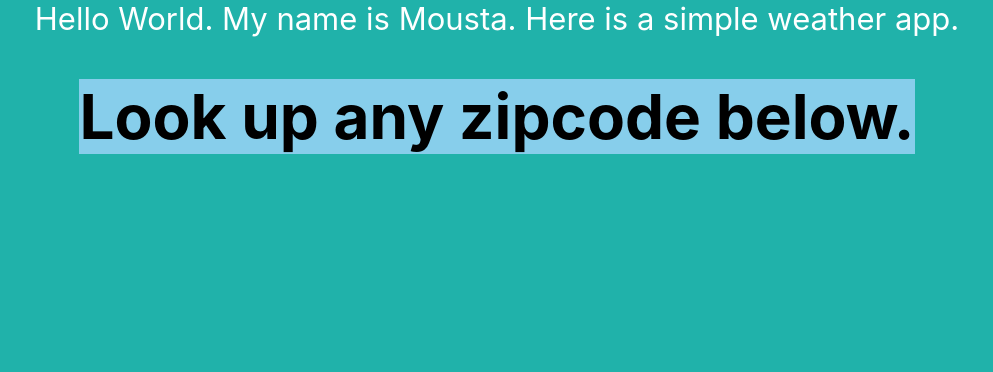
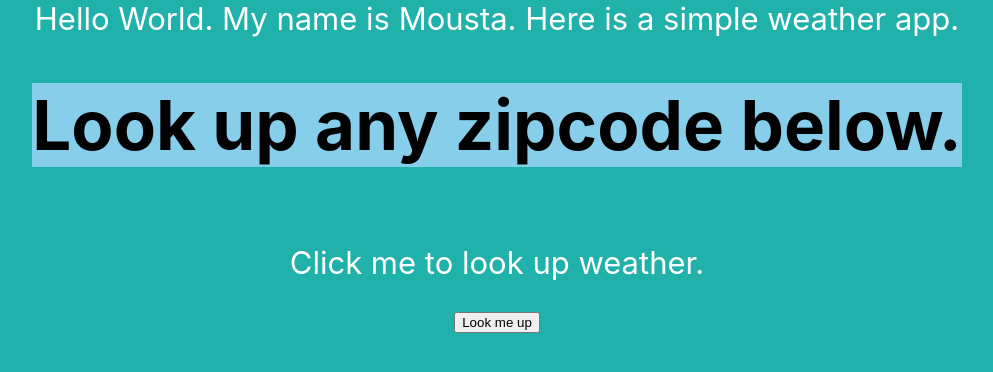
Before and after one commit to Moustadirane/Weather-app, a React (Create React App) app: page / in a window 1280 px wide. Shown: the top 372 px of the page, without its empty margins (143-1136 px from the left). Built offline with nearby package versions, Linux system fonts and the light colour scheme.

Commit message:
button added

```diff
--- a/src/App.css
+++ b/src/App.css
@@ -19,4 +19,5 @@
   display: flex;
   flex-wrap: wrap;
   text-align: center;
+  font-size: calc(45px + 3vmin);
 }
--- a/src/App.js
+++ b/src/App.js
@@ -9,12 +9,19 @@ class App extends React.Component {
     }
   }
 
+  // function handleClick(){
+  //   console.log("I was clicked");
+  //
+  // };
+
   render(){
     return (
       <div className="App">
         <header className="App-header">
             Hello World. My name is Mousta. Here is a simple weather app.
             <h1 span className= "topStyle"> Look up any zipcode below.  </h1>
+            <p> Click me to look up weather.</p>
+            <button onClick= {this.handleClick}> Look me up</button>
         </header>
 
 
```
